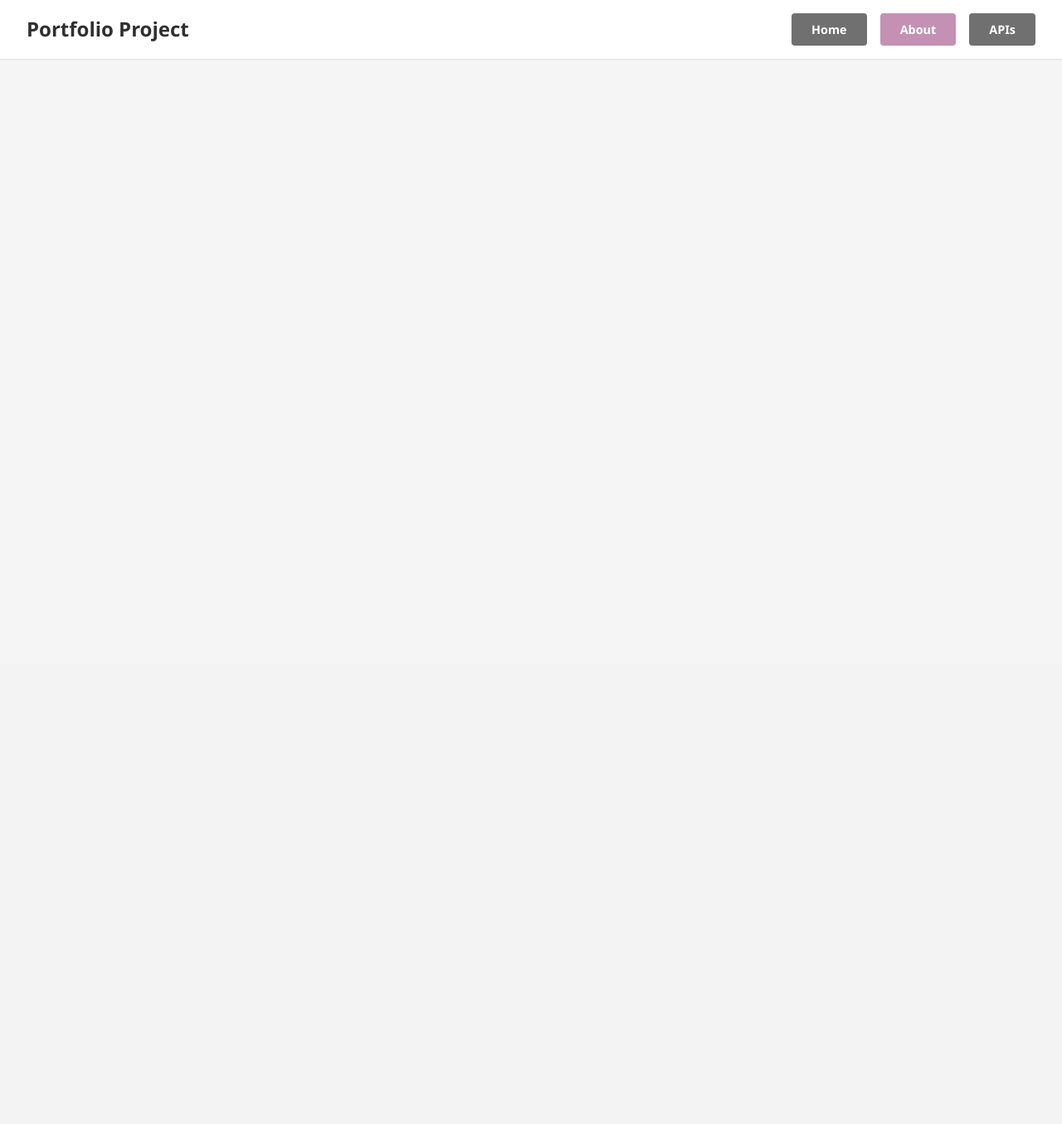
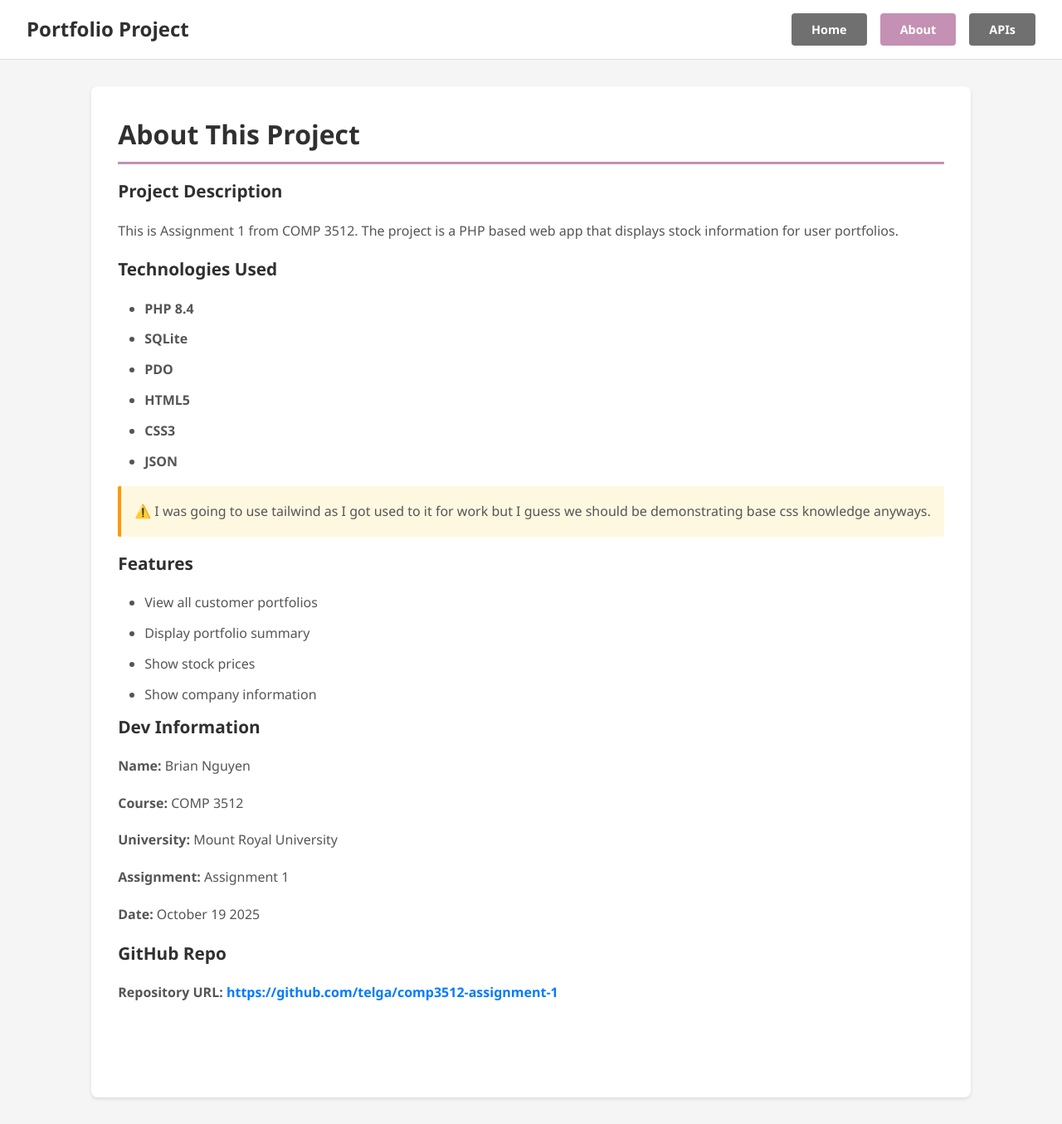
Before and after one commit to telga/comp3512-assignment-1, a PHP site: page /pages/about.php in a window 1280 px wide. Shown: the whole page at 83% size. Before the commit the page ends 72 px from the top, so only its background shows below. Run offline with PHP 8.4, Linux system fonts and the light colour scheme.

Commit message:
finalization on styling.
finished about page.

fixed history api enpoint to fetch all rows not just single.

fixed query for portfolio api enpoint to include symbol.

```diff
--- a/api/history.php
+++ b/api/history.php
@@ -18,7 +18,7 @@ try {
             ORDER BY date ASC
         ";
 
-        $result = getQuerySingle(pdo: $connection, query: $query, params: [strtoupper(string: $symbol)]);
+        $result = getQuery(pdo: $connection, query: $query, params: [strtoupper(string: $symbol)]);
 
         if ($result) {
             echo json_encode(value: $result);
--- a/api/portfolio.php
+++ b/api/portfolio.php
@@ -16,10 +16,13 @@ if (!$userID) {
 }
 
 try {
+    //get portfol;io entries for ref user with company details.
+    //join companies ti get sector info with name.
     $query = "
         SELECT
             p.id,
             p.userID,
+            p.symbol,
             p.amount,
             c.name as company_name,
             c.sector
--- a/assets/styles/styles.css
+++ b/assets/styles/styles.css
@@ -502,17 +502,40 @@ nav {
     text-decoration: underline;
 }
 
-.api-info {
-    margin-top: 3rem;
+/*about */
+.about-section {
+    margin-bottom: 2.5rem;
+    padding-bottom: 1.5rem;
 }
 
-.api-info h3 {
-    color: #2c3e50;
-    font-size: 1.5rem;
-    margin-bottom: 1.5rem;
-    border-bottom: 2px solid #3498db;
-    padding-bottom: 0.5rem;
+.about-section h3 {
+    color: #303030;
+    font-size: 1.3rem;
+    margin-bottom: 1rem;
 }
 
+.about-section p {
+    margin-bottom: 1rem;
+    line-height: 1.8;
+    color: #555555;
+}
 
-/*about */
+.about-section ul {
+    margin-left: 2rem;
+    line-height: 1.8;
+    color: #555555;
+}
+
+.about-section ul li {
+    margin-bottom: 0.5rem;
+}
+
+.note { /*stole from ai link to sc - https://imgur.com/a/00PklOI*/
+    background-color: #fff8e1;
+    border-left: 4px solid #ff9800;
+    padding: 1rem;
+    margin: 1rem 0;
+    color: #6d4c41;
+    font-weight: 500;
+    border-radius: 2px;
+}
--- a/pages/about.php
+++ b/pages/about.php
@@ -13,5 +13,52 @@
         include '../views/nav.php';
     ?>
 
+    <div class="api-container">
+        <main class="api-content">
+            <h2>About This Project</h2>
+
+            <div class="about-section">
+                <h3>Project Description</h3>
+                <p>
+                    This is Assignment 1 from COMP 3512. The project is a  PHP based web app that displays stock information for user portfolios.
+                </p>
+
+                <h3>Technologies Used</h3>
+                <ul>
+                    <li><strong>PHP 8.4</strong></li>
+                    <li><strong>SQLite</strong></li>
+                    <li><strong>PDO</strong></li>
+                    <li><strong>HTML5</strong></li>
+                    <li><strong>CSS3</strong></li>
+                    <li><strong>JSON</strong></li>
+                </ul>
+
+                <p class="note">⚠️ I was going to use tailwind as I got used to it for work but I guess we should be demonstrating base css knowledge anyways.</p>
+
+                <h3>Features</h3>
+                <ul>
+                    <li>View all customer portfolios</li>
+                    <li>Display portfolio summary</li>
+                    <li>Show stock prices</li>
+                    <li>Show company information</li>
+                </ul>
+
+                <h3>Dev Information</h3>
+                <p><strong>Name:</strong> Brian Nguyen</p>
+                <p><strong>Course:</strong> COMP 3512</p>
+                <p><strong>University:</strong> Mount Royal University</p>
+                <p><strong>Assignment:</strong> Assignment 1</p>
+                <p><strong>Date:</strong> October 19 2025</p>
+
+                <h3>GitHub Repo</h3>
+                <p>
+                    <strong>Repository URL:</strong>
+                    <a href="https://github.com/telga/comp3512-assignment-1" target="_blank" class="api-link">
+                        https://github.com/telga/comp3512-assignment-1
+                    </a>
+                </p>
+            </div>
+        </main>
+    </div>
 </body>
 </html>
```
